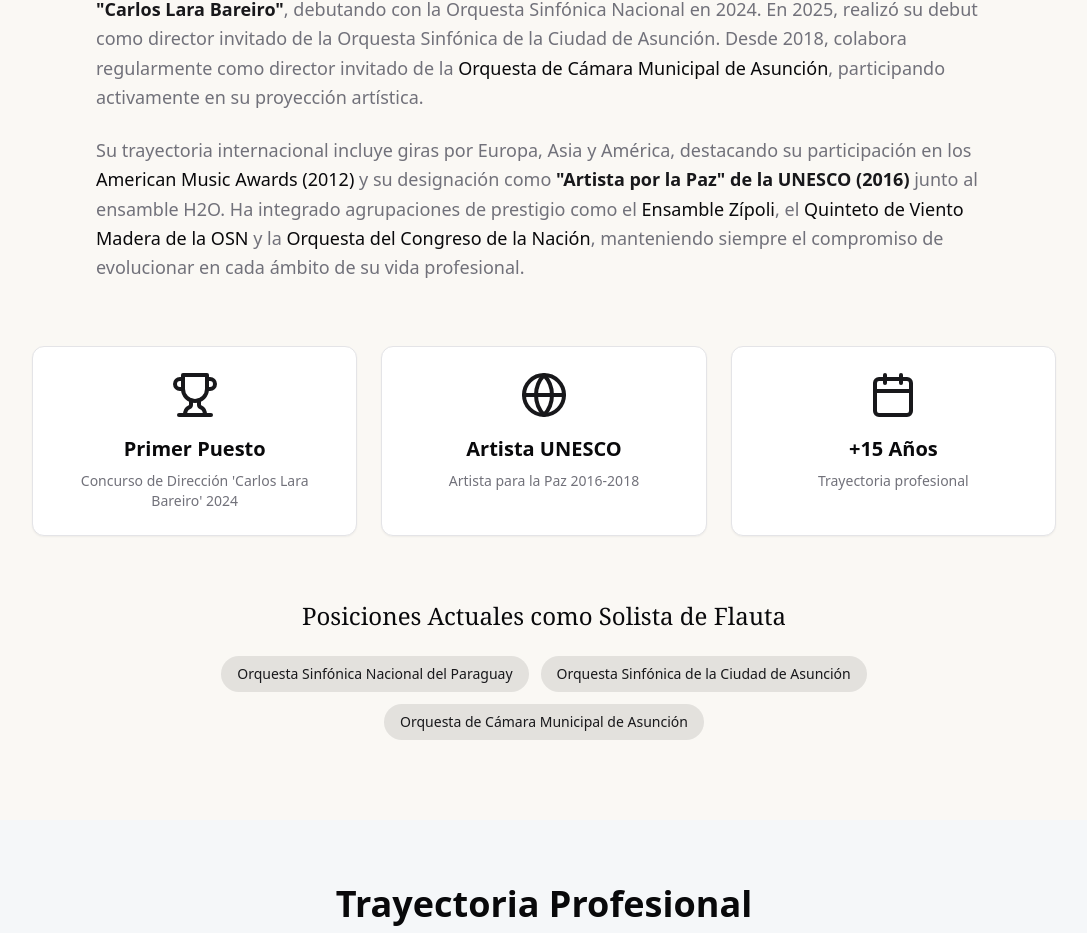
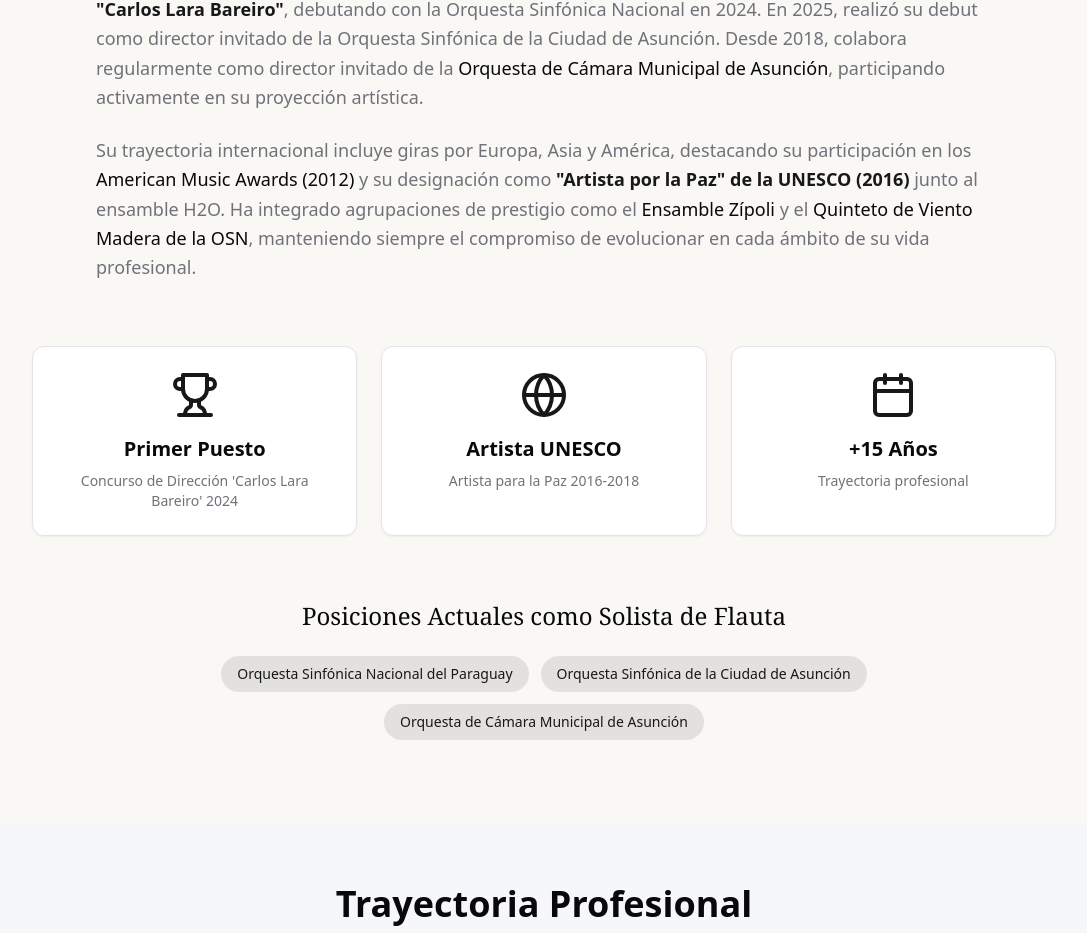
Before and after one commit to juange-hub/juangerardoayala, a React (Vite) app: page / in a window 1280 px wide. Shown: the part 2809-3742 px from the top of the page, without its empty margins (96-1183 px from the left). Built offline with nearby package versions, Linux system fonts and the light colour scheme; the HTML template or start-up script is replaced by a standard one.

Commit message:
Changes
Co-authored-by: juange-hub <263211350+juange-hub@users.noreply.github.com>

```diff
--- a/src/components/Bio.tsx
+++ b/src/components/Bio.tsx
@@ -77,10 +77,8 @@ export const Bio = () => {
             y su designación como{" "}
             <span className="text-primary font-semibold">"Artista por la Paz" de la UNESCO (2016)</span>{" "}
             junto al ensamble H2O. Ha integrado agrupaciones de prestigio como el{" "}
-            <span className="text-foreground font-medium">Ensamble Zípoli</span>, el{" "}
-            <span className="text-foreground font-medium">Quinteto de Viento Madera de la OSN</span>{" "}
-            y la{" "}
-            <span className="text-foreground font-medium">Orquesta del Congreso de la Nación</span>, manteniendo siempre el compromiso de evolucionar en cada ámbito de su vida profesional.
+            <span className="text-foreground font-medium">Ensamble Zípoli</span> y el{" "}
+            <span className="text-foreground font-medium">Quinteto de Viento Madera de la OSN</span>, manteniendo siempre el compromiso de evolucionar en cada ámbito de su vida profesional.
           </p>
         </div>
 
```
